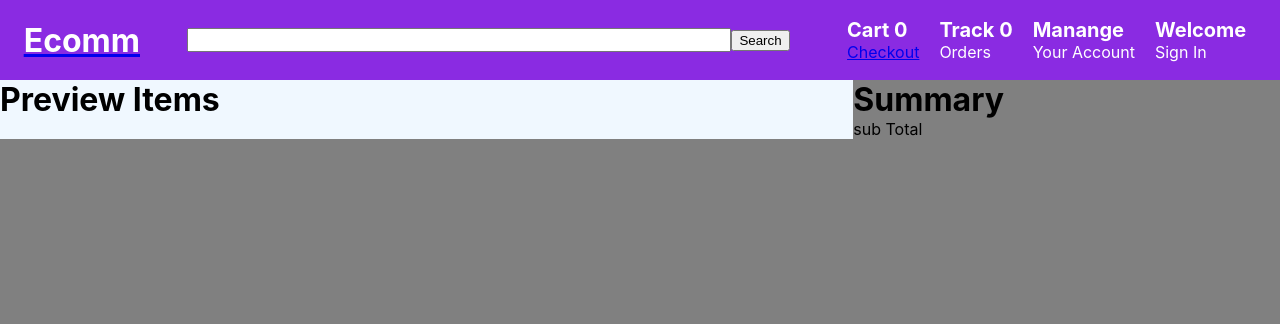
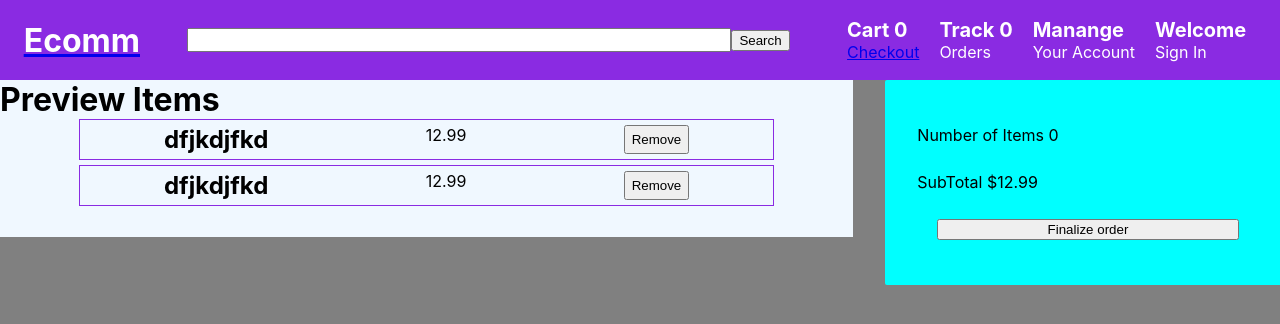
Before and after one commit to PlainOlFred/basic-ecomm, a React (Create React App) app in the folder client/: page /cart in a window 1280 px wide. Shown: the top 324 px of the page. Built offline with nearby package versions, Linux system fonts and the light colour scheme.

Commit message:
Added CartItems to Checkout out

```diff
--- /dev/null
+++ b/client/src/components/Checkout/CartItem/CartItem.js
@@ -0,0 +1,19 @@
+import React from 'react';
+import styles from "./CartItem.module.css";
+
+// components
+
+
+
+function CartItem(props) {
+    const {description, price} = props;
+    return (
+        <div className={styles.cartItem}>
+           <h2>{description}</h2>
+           <p>{price}</p>
+           <button>Remove</button>
+        </div>
+    );
+}
+
+export default CartItem;
--- /dev/null
+++ b/client/src/components/Checkout/CartItem/CartItem.module.css
@@ -0,0 +1,11 @@
+.cartItem {
+    width: 80%;
+    display: flex;
+    justify-content: space-around;
+
+    margin: 0 auto;
+    margin-bottom: 5px;
+    padding: 5px;
+
+    border: 1px solid blueviolet;
+}
--- a/client/src/components/Checkout/Checkout.js
+++ b/client/src/components/Checkout/Checkout.js
@@ -1,27 +1,23 @@
-import React from 'react';
+import React from "react";
 import styles from "./Checkout.module.css";
 
 // components
-
+import Summary from "./Summary/Summary";
+import CartItem from "./CartItem/CartItem";
 
 function Checkout(props) {
   return (
     <div className={styles.checkout}>
       <div className={styles.checkout__container}>
-
         <div className={styles.checkout__items}>
           <h1>Preview Items </h1>
-                    {/* CartItem */}
-                    {/* CartItem */}
-                    {/* CartItem */}
-                    {/* CartItem */}
+          <CartItem description={"dfjkdjfkd"} price={12.99} rating={2}/>
+          <CartItem description={"dfjkdjfkd"} price={12.99} rating={2}/>
         </div>
 
         <div className={styles.checkout__summary}>
-                    <h1>Summary</h1>
-                    <p>sub Total</p>
+          <Summary />
         </div>
-
       </div>
     </div>
   );
--- /dev/null
+++ b/client/src/components/Checkout/Summary/Summary.js
@@ -0,0 +1,19 @@
+import React from 'react';
+import styles from "./Summary.module.css";
+
+// components
+
+
+
+function Summary(props) {
+    return (
+        <div className={styles.summary}>
+           <p>Number of Items <span>0</span></p>
+           <p>SubTotal $<span>12.99</span></p>
+
+           <button className={styles.summary__button}>Finalize order</button>
+        </div>
+    );
+}
+
+export default Summary;
--- /dev/null
+++ b/client/src/components/Checkout/Summary/Summary.module.css
@@ -0,0 +1,22 @@
+.summary {
+    height: 90%;
+    width: 80%;
+
+    display: flex;
+    flex-direction: column;
+    justify-content: space-around;
+
+    padding: 2em;
+    margin: 2em;
+    margin-top: 0;
+
+    background-color: aqua;
+    border: 1x solid black;
+    border-radius: 2px;
+
+
+}
+
+.summary__button {
+    margin: 0 20px;
+}
```
Lines whose indentation alone changed are shown as unchanged.
